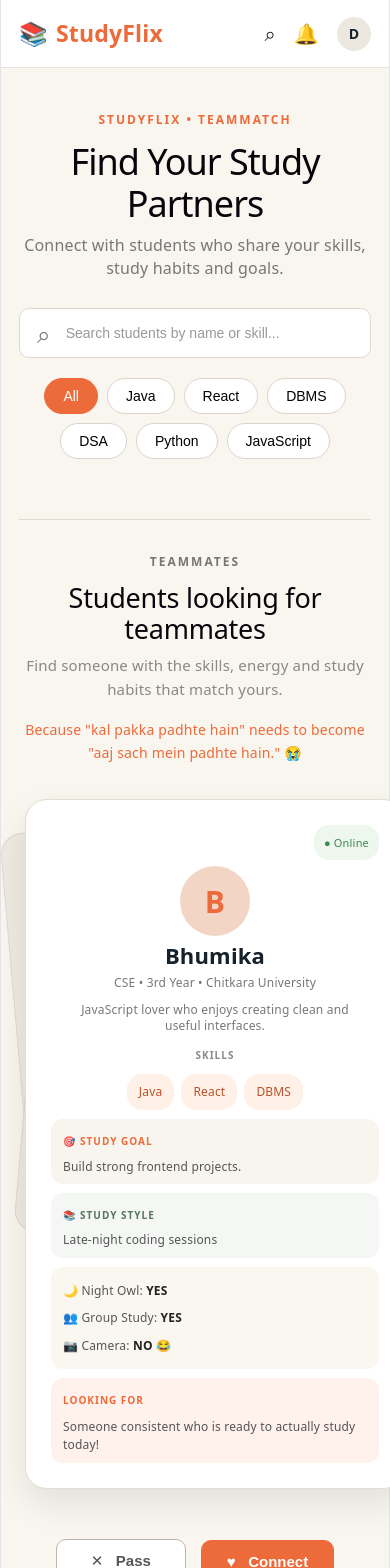
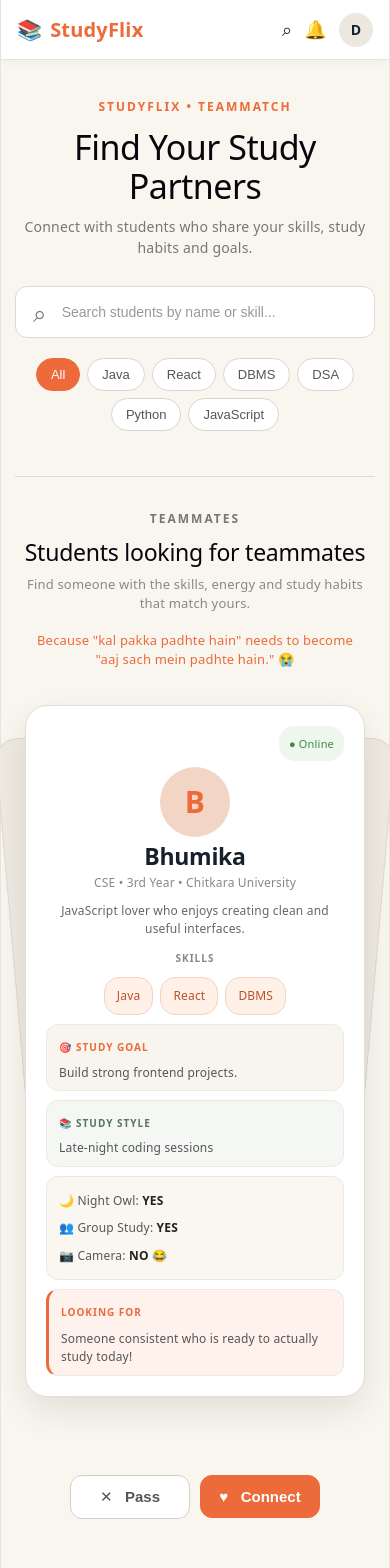
Before and after one commit to Bhumika1git/studyflix, a React (Vite) app: page /teammatch in a window 390 px wide. Shown: the top 1568 px of the page. Built offline with nearby package versions, Linux system fonts and the light colour scheme.

Commit message:
style: polish TeamMatch responsive UI

```diff
--- a/src/pages/TeamMatch.css
+++ b/src/pages/TeamMatch.css
@@ -125,11 +125,10 @@
    SEARCH
 ========================= */
 
-.teammatch-search {
+ .teammatch-search {
   width: 610px;
   max-width: 100%;
-
-  height: 50px;
+  height: 52px;
 
   margin: 0 auto 20px;
 
@@ -139,9 +138,43 @@
   background: #ffffff;
 
   border: 1px solid #ddd9d0;
-  border-radius: 10px;
+  border-radius: 12px;
 
   box-sizing: border-box;
+
+  transition: border-color 0.2s ease, box-shadow 0.2s ease;
+}
+
+.teammatch-search:focus-within {
+  border-color: #ed6a3a;
+  box-shadow: 0 0 0 3px rgba(237, 106, 58, 0.08);
+}
+
+.teammatch-search-icon {
+  margin-left: 17px;
+
+  font-size: 22px;
+  color: #777;
+}
+
+.teammatch-search input {
+  flex: 1;
+
+  min-width: 0;
+  height: 100%;
+
+  padding: 0 15px;
+
+  border: none;
+  outline: none;
+
+  background: transparent;
+
+  font-size: 14px;
+}
+
+.teammatch-search input::placeholder {
+  color: #999;
 }
 
 .teammatch-search-icon {
@@ -191,11 +224,29 @@
 
   background: #ffffff;
 
+  color: #555;
+
   font-size: 14px;
+  font-weight: 500;
 
   cursor: pointer;
 
-  transition: 0.2s ease;
+  transition:
+    transform 0.2s ease,
+    border-color 0.2s ease,
+    background 0.2s ease;
+}
+
+.teammatch-filters button:hover {
+  border-color: #ed6a3a;
+  transform: translateY(-1px);
+}
+
+.teammatch-filter-active {
+  background: #ed6a3a !important;
+  border-color: #ed6a3a !important;
+
+  color: #ffffff !important;
 }
 
 .teammatch-filters button:hover {
@@ -481,29 +532,29 @@
   justify-content: center;
   align-items: center;
 
-  gap: 15px;
+  gap: 16px;
 
-  margin-top: 150px;
+  margin-top: 180px;
   padding-bottom: 30px;
 
   position: relative;
   z-index: 10;
 }
 
-.teammatch-pass-button,
+/* .teammatch-pass-button,
 .teammatch-connect-button {
-  min-width: 130px;
+  min-width: 135px;
 
-  padding: 12px 25px;
+  padding: 13px 25px;
 
-  border-radius: 10px;
+  border-radius: 12px;
 
   font-size: 15px;
   font-weight: 600;
 
   cursor: pointer;
 
-  transition: 0.2s ease;
+  transition: 0.2s ease, box-shadow 0.2s ease;
 }
 
 .teammatch-pass-button {
@@ -524,7 +575,71 @@
 
 .teammatch-pass-button:hover,
 .teammatch-connect-button:hover {
+  transform: translateY(-3px);
+  box-shadow: 0 6px 15px rgba(0, 0, 0, 0.08);
+} */
+   .teammatch-pass-button,
+.teammatch-connect-button {
+  min-width: 135px;
+
+  padding: 13px 24px;
+
+  border-radius: 12px;
+
+  font-size: 15px;
+  font-weight: 600;
+
+  cursor: pointer;
+
+  transition:
+    transform 0.2s ease,
+    box-shadow 0.2s ease,
+    background 0.2s ease;
+}
+
+
+/* PASS */
+
+.teammatch-pass-button {
+  background: #ffffff;
+
+  border: 1px solid #d5d0c7;
+
+  color: #555;
+}
+
+.teammatch-pass-button:hover {
+  background: #f5f2ec;
+
   transform: translateY(-2px);
+
+  box-shadow: 0 5px 12px rgba(0, 0, 0, 0.07);
+}
+
+
+/* CONNECT */
+
+.teammatch-connect-button {
+  background: #ed6a3a;
+
+  border: 1px solid #ed6a3a;
+
+  color: #ffffff;
+}
+
+.teammatch-connect-button:hover {
+  background: #d95d31;
+
+  transform: translateY(-2px);
+
+  box-shadow: 0 7px 16px rgba(237, 106, 58, 0.2);
+}
+
+/* CLICK EFFECT */
+
+.teammatch-pass-button:active,
+.teammatch-connect-button:active {
+  transform: translateY(0);
 }
 
 
@@ -532,7 +647,7 @@
    MOBILE
 ========================= */
 
-@media (max-width: 700px) {
+/* @media (max-width: 700px) {
 
   .teammatch-navbar {
     padding: 0 18px;
@@ -564,6 +679,110 @@
 
   .teammatch-background-right {
     right: -5px;
+  }
+} */
+
+@media (max-width: 700px) {
+
+  .teammatch-navbar {
+    height: 60px;
+    padding: 0 16px;
+  }
+
+  .teammatch-logo {
+    font-size: 20px;
+  }
+
+  .teammatch-nav-links {
+    display: none;
+  }
+
+  .teammatch-nav-icons {
+    gap: 12px;
+    font-size: 18px;
+  }
+
+  .teammatch-content {
+    width: 100%;
+    box-sizing: border-box;
+    padding: 35px 14px 50px;
+  }
+
+  .teammatch-title {
+    font-size: 34px;
+    letter-spacing: -0.5px;
+  }
+
+  .teammatch-description {
+    font-size: 14px;
+    line-height: 1.5;
+    padding: 0 8px;
+  }
+
+  .teammatch-search {
+    width: 100%;
+  }
+
+  .teammatch-filters {
+    gap: 7px;
+  }
+
+  .teammatch-filters button {
+    padding: 8px 14px;
+    font-size: 13px;
+  }
+
+  .teammatch-students-section {
+    margin-top: 45px;
+  }
+
+  .teammatch-section-title {
+    font-size: 23px;
+  }
+
+  .teammatch-section-description {
+    font-size: 13px;
+    line-height: 1.5;
+  }
+
+  .teammatch-funny-text {
+    font-size: 13px;
+    line-height: 1.5;
+    padding: 0 10px;
+  }
+
+  .teammatch-card-deck {
+    width: 100%;
+    max-width: 360px;
+    height: 590px;
+  }
+
+  .teammatch-main-card {
+    width: calc(100% - 20px);
+    left: 10px;
+    padding: 20px;
+  }
+
+  .teammatch-background-card {
+    width: calc(100% - 40px);
+  }
+
+  .teammatch-background-left {
+    left: 0;
+  }
+
+  .teammatch-background-right {
+    right: 0;
+  }
+
+  .teammatch-actions {
+    gap: 10px;
+  }
+
+  .teammatch-pass-button,
+  .teammatch-connect-button {
+    min-width: 120px;
+    padding: 12px 18px;
   }
 }
 
@@ -821,3 +1040,124 @@
   color: #ed6a3a;
   transform: rotate(12deg);
 }
+
+/* =========================
+   CARD VISUAL POLISH
+========================= */
+
+.teammatch-main-card {
+  overflow: hidden;
+}
+
+/* Student name */
+
+.teammatch-student-name {
+  font-size: 23px;
+  font-weight: 700;
+  letter-spacing: -0.3px;
+}
+
+/* Student information */
+
+.teammatch-student-info {
+  color: #888;
+  font-size: 12px;
+}
+
+/* Bio */
+
+.teammatch-student-bio {
+  max-width: 280px;
+
+  color: #666;
+
+  font-size: 12px;
+  line-height: 1.45;
+}
+
+/* Skills */
+
+.teammatch-skills span {
+  border: 1px solid #f1d4c4;
+
+  font-weight: 500;
+
+  transition: transform 0.2s ease;
+}
+
+.teammatch-skills span:hover {
+  transform: translateY(-2px);
+}
+
+/* Information boxes */
+
+.teammatch-study-goal,
+.teammatch-study-style,
+.teammatch-preferences,
+.teammatch-looking-for {
+  border: 1px solid #eee9df;
+}
+
+/* Looking for */
+
+.teammatch-looking-for {
+  border-left: 3px solid #ed6a3a;
+}
+
+/* =========================
+   NAVBAR POLISH
+========================= */
+
+.teammatch-navbar {
+  position: sticky;
+  top: 0;
+  z-index: 100;
+
+  backdrop-filter: blur(10px);
+
+  box-shadow: 0 2px 10px rgba(0, 0, 0, 0.03);
+}
+
+.teammatch-nav-links span {
+  position: relative;
+  padding: 8px 0;
+
+  transition: color 0.2s ease;
+}
+
+.teammatch-nav-links span:hover {
+  color: #ed6a3a;
+}
+
+.teammatch-nav-active::after {
+  content: "";
+
+  position: absolute;
+  left: 0;
+  right: 0;
+  bottom: 0;
+
+  height: 2px;
+
+  background: #ed6a3a;
+  border-radius: 2px;
+}
+
+.teammatch-nav-icons span {
+  cursor: pointer;
+
+  transition: transform 0.2s ease;
+}
+
+.teammatch-nav-icons span:hover {
+  transform: translateY(-1px);
+}
+
+.teammatch-profile-circle {
+  transition: background 0.2s ease, transform 0.2s ease;
+}
+
+.teammatch-profile-circle:hover {
+  background: #f3d5c5;
+  transform: scale(1.05);
+}
```
